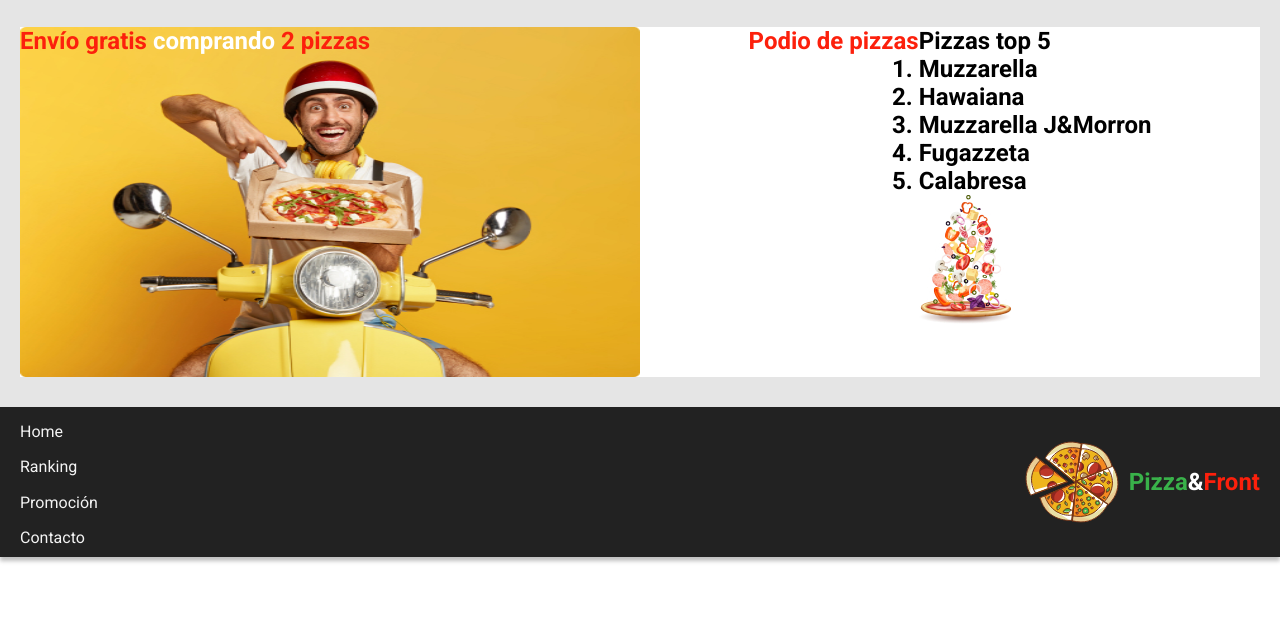
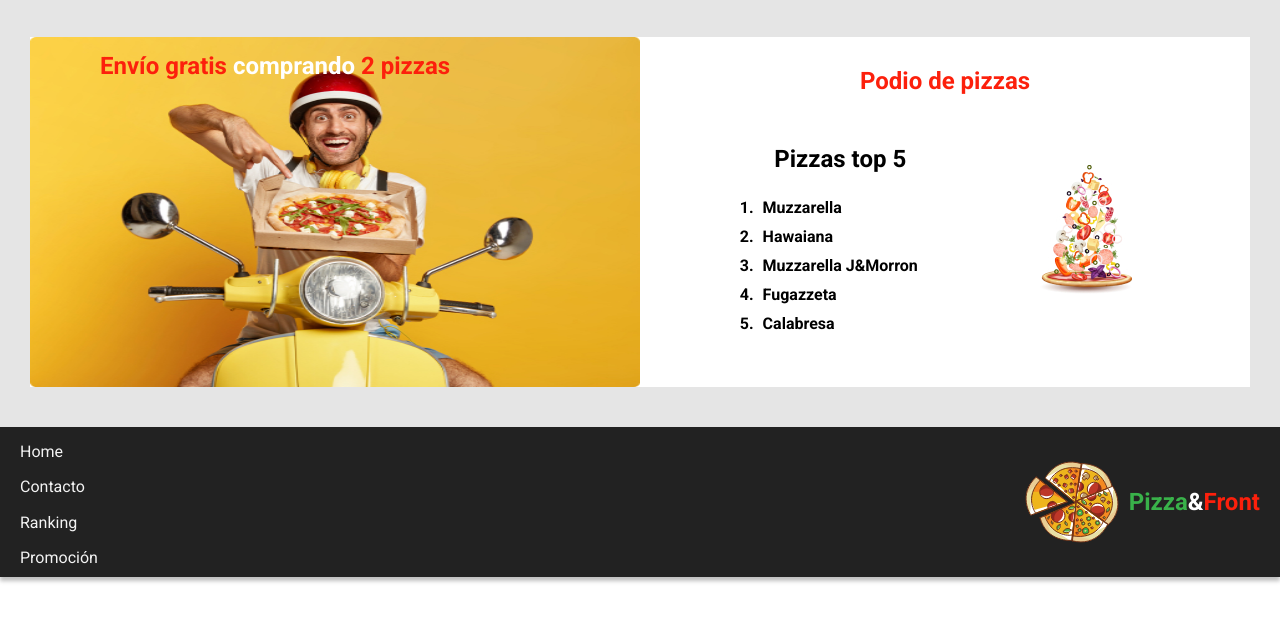
Before and after one commit to kaviur/pizza-store, a plain HTML site: page index.html in a window 1280 px wide. Shown: the part 103-724 px from the top of the page. Drawn offline with Linux system fonts and the light colour scheme.

Commit message:
falta adecuar proporción de imagen promocional

```diff
--- a/css/style.css
+++ b/css/style.css
@@ -9,6 +9,18 @@
     line-height: 28px;
     margin: 0;
     padding: 0;
+}
+
+#Contacto{
+    order: 1;
+}
+
+#Ranking{
+    order: 2;
+}
+
+#Promoción{
+    order: 3;
 }
 
 header{
@@ -38,36 +50,58 @@ main{
     background-color: #FFFFFF;
     height: 350px;
     width: 100%;
-    margin: 30px 20px;
+    margin: 40px 30px;
     display: flex;
     justify-content: space-between;
 }
 
 .promo{
-    position: relative;
     height: 100%;
     display: flex;
 }
 
 .promo img{
     width: 100%;
+    height: auto;
 }
 
-.top-five-section{
+.msj-promo{
+    margin-left: 70px;
+    margin-top: 15px;
+    position: absolute;
+    justify-self:center;
+}
+
+.top-five-container{
     /* flex-grow: 0.5; */
     display: flex;
-    justify-content: center;
+    justify-content: space-evenly;
+    margin-top: 50px;
 }
 
 .promo, .top-five-section{
     width: 50%;
+    text-align: center;
 }
 
-.msj-promo{
-    margin-top: 0;
-    position: absolute;
-    z-index: 10;
-    justify-self:center;
+h2.red-text{
+    margin-top: 30px;
+}
+
+.menu-top-five ol li{
+    font-weight: 700;
+    font-size: 16px;
+    line-height: 19px;
+    text-align: left;
+    padding: 5px;
+}
+
+.PizzaFalling-container{
+    margin-top: 20px;
+}
+
+.menu-top-five ol{
+ margin-top: 20px;
 }
 
 .logo{
--- a/index.html
+++ b/index.html
@@ -33,7 +33,7 @@
                 </div>
             </section>
             <section class="top-five-section">
-                <span class="red-text">Podio de pizzas</span>
+                <h2 class="red-text">Podio de pizzas</h2>
                 <div class="top-five-container">
                     <div class="menu-top-five">
                         <h3>Pizzas top 5</h3>
@@ -55,10 +55,10 @@
     <footer class="menu-and-logo">
         <nav class="main-nav" aria-label="footer-nav">
             <ul>
-                <li><a href="#">Home</a></li>
-                <li><a href="#">Ranking</a></li>
-                <li><a href="#">Promoción</a></li>
-                <li><a href="#">Contacto</a></li>
+                <li id="Home"><a href="#">Home</a></li>
+                <li id="Ranking"><a href="#">Ranking</a></li>
+                <li id="Promoción"><a href="#">Promoción</a></li>
+                <li id="Contacto"><a href="#">Contacto</a></li>
             </ul>
         </nav>
         <div class="logo">
```
